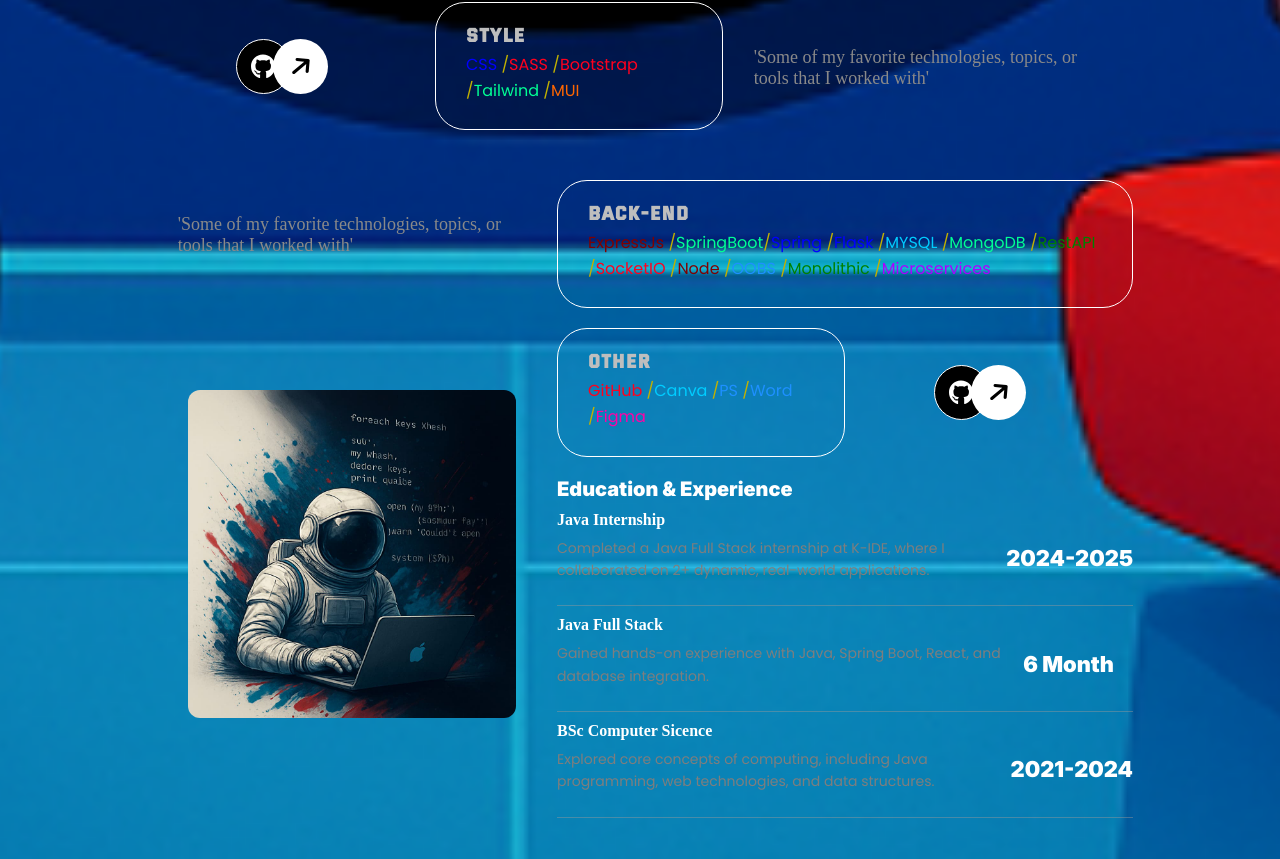
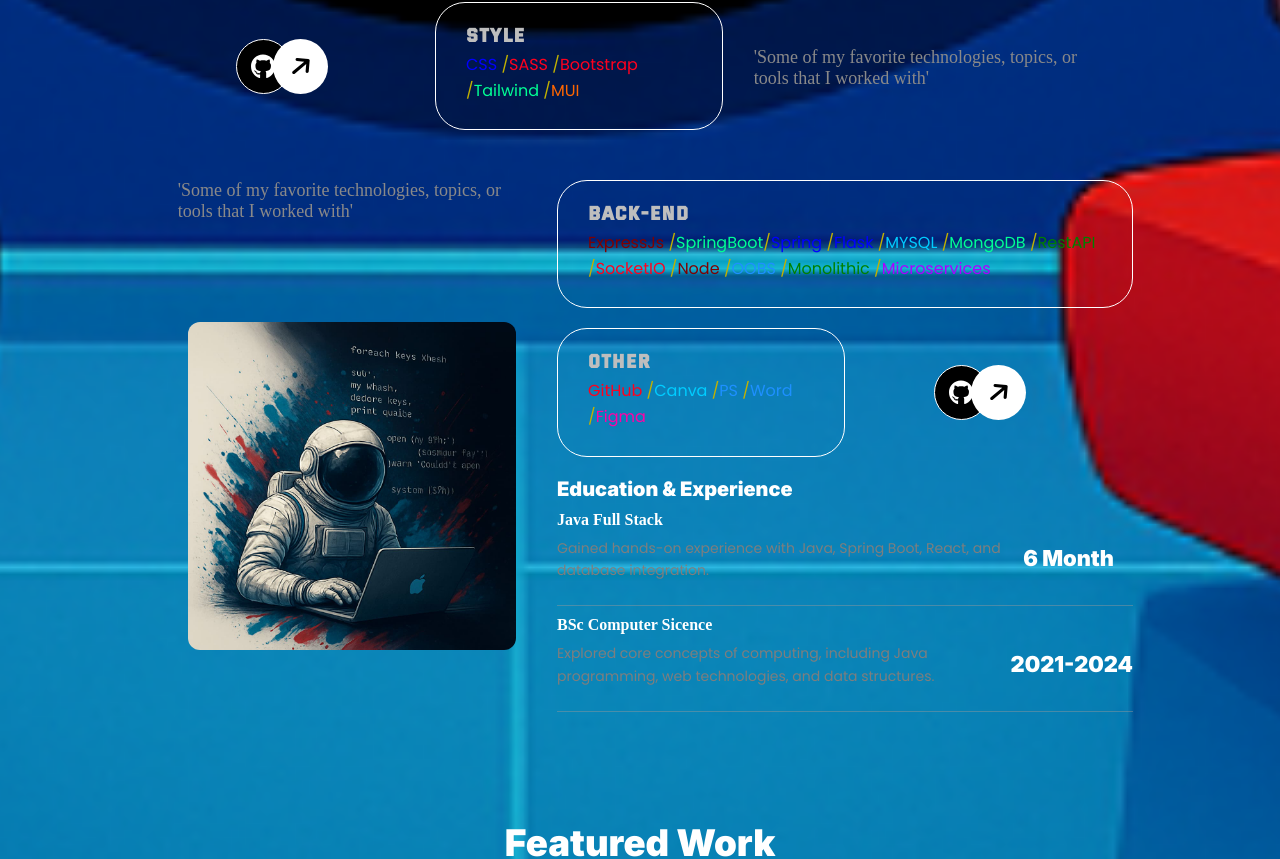
Before and after one commit to Asfar-07/MyPortfolio, a React (Create React App) app in the folder frontend/: page / in a window 1280 px wide. Shown: the part 1152-2011 px from the top of the page. Built offline with nearby package versions, Linux system fonts and the light colour scheme; no server answers; a web font is replaced by a local one.

Commit message:
fix scroll bug

```diff
--- a/frontend/src/App.css
+++ b/frontend/src/App.css
@@ -42,7 +42,7 @@ body, html{
   height: 100%;
     border-radius: 50%;
     background-color: rgb(0, 0, 0);
-    /* overflow: hidden; */
+    overflow: hidden;
     display: flex;
     justify-content: start;
     align-items: center;
@@ -79,15 +79,20 @@ body, html{
   }
 
   @media screen and (max-width:800px) {
+    body, html{
+    margin: 0;
+    padding: 0;
+    overflow-x: hidden;
+    }
     .mainswitchmod{
       right: -90px;
       top: -90px;
     }
-    .fa-sun::before{
+    .fa-sun{
       font-size: 28px;
       left: -10px;
     }
-    .fa-moon::before{
+    .fa-moon{
       font-size: 28px;
       left: 12px;
     }
--- a/frontend/src/pages/home/mainfront.js
+++ b/frontend/src/pages/home/mainfront.js
@@ -369,7 +369,7 @@ useEffect(() => {
             </div>
             <div className="education-SE">
               <h4>Education & Experience</h4>
-              <div>
+              {/* <div>
                 <div className="details-E">
                   <h5>Java Internship</h5>
                   <p>
@@ -378,7 +378,7 @@ useEffect(() => {
                   </p>
                 </div>
                 <aside className="duration-work">2024-2025</aside>
-              </div>
+              </div> */}
               <div>
                 <div className="details-E">
                   <h5>Java Full Stack</h5>
--- a/frontend/src/pages/home/projectwork.js
+++ b/frontend/src/pages/home/projectwork.js
@@ -13,7 +13,7 @@ export default function Projectwork() {
   useEffect(() => {
     gsap.fromTo(
       containerPorject.current,
-      { opacity: 0, y: 100 },
+      { opacity: 0 },
       {
         opacity: 1,
         y: 0,
@@ -22,7 +22,6 @@ export default function Projectwork() {
         scrollTrigger: {
           trigger: containerPorject.current,
           start: "top 85%",
-          // markers:true,
           once: true,
         },
       }
```
Also changed, not shown: frontend/public/manifest.json (deleted).
